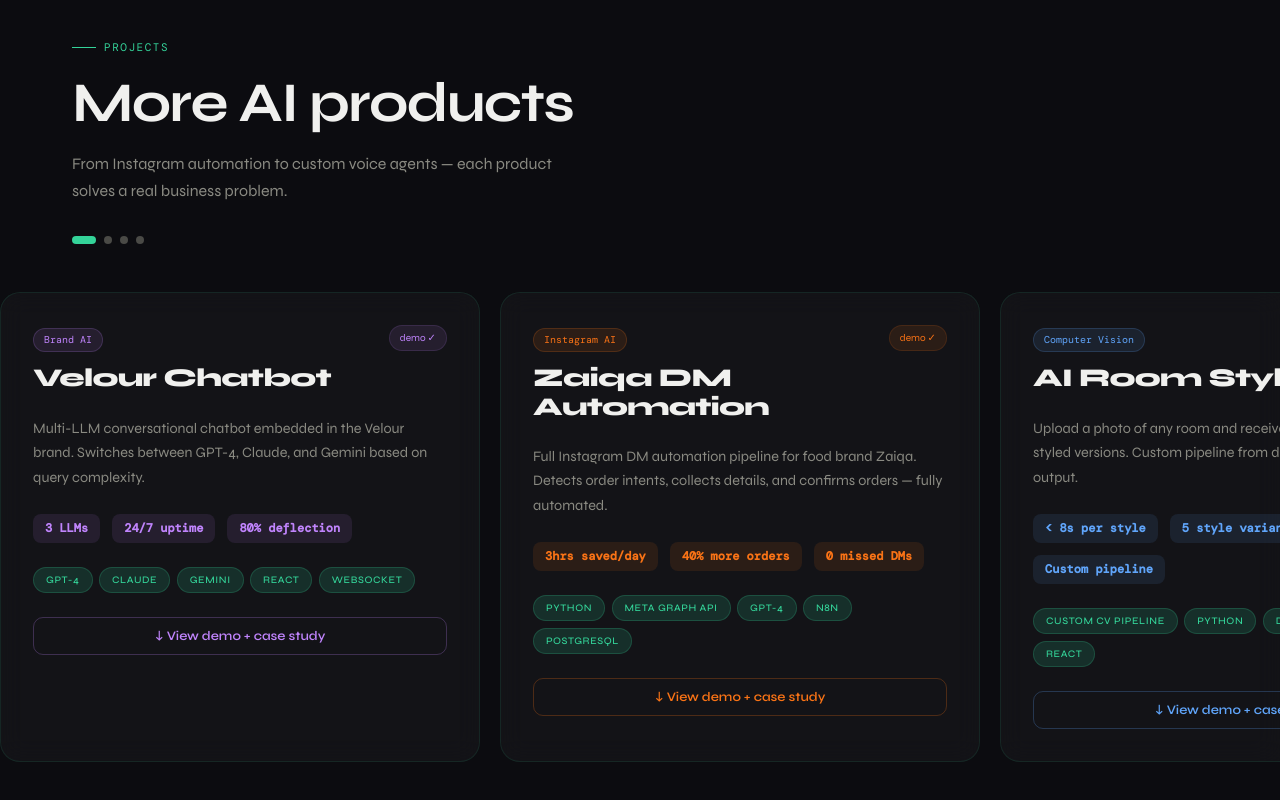
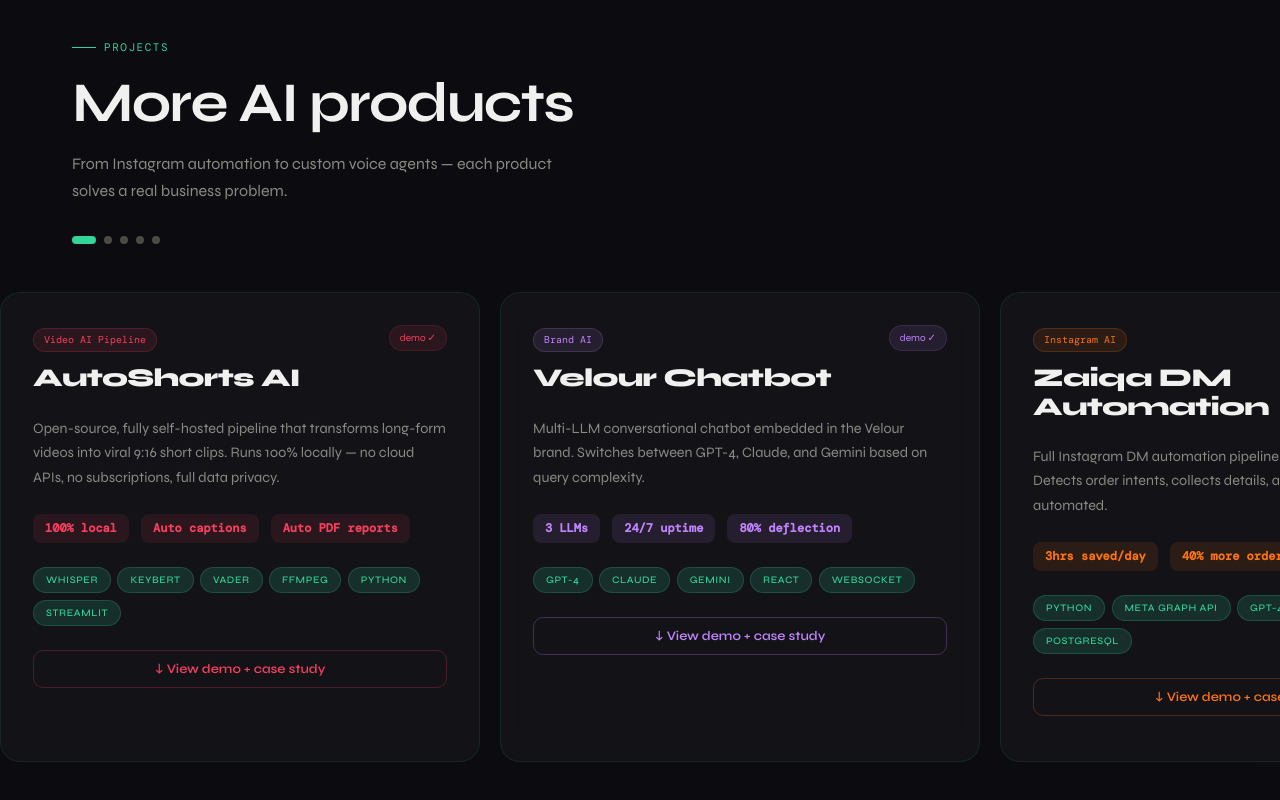
Before and after one commit to sarimmuhammad/Sarims-Portfolio, a React (Vite) app: page / in a window 1280 px wide. Shown: the part 2295-3095 px from the top of the page. Built offline with nearby package versions, Linux system fonts and the light colour scheme; a web font is replaced by a local one.

Commit message:
Portfolio updated

```diff
--- a/src/components/sections/Projects.jsx
+++ b/src/components/sections/Projects.jsx
@@ -2,6 +2,18 @@
 import { gsap, revealOnScroll } from '../../lib/animations'
 
 const PROJECTS = [
+  {
+    id: 'autoshorts',
+    name: 'AutoShorts AI',
+    category: 'Video AI Pipeline',
+    color: '#f43f5e',
+    colorDim: 'rgba(244,63,94,0.1)',
+    videoFile: 'https://youtube.com/embed/1jGVX_CO_8Q?si=ADyaW4iBITc4hEQT&rel=0',
+    desc: 'Open-source, fully self-hosted pipeline that transforms long-form videos into viral 9:16 short clips. Runs 100% locally — no cloud APIs, no subscriptions, full data privacy.',
+    problem: 'Creators needed an automated way to turn long videos into high-retention shorts without paying recurring SaaS fees or sending footage to third-party clouds.',
+    tech: ['Whisper', 'KeyBERT', 'VADER', 'FFmpeg', 'Python', 'Streamlit'],
+    metrics: ['100% local', 'Auto captions', 'Auto PDF reports'],
+  },
   {
     id: 'velour',
     name: 'Velour Chatbot',
```
